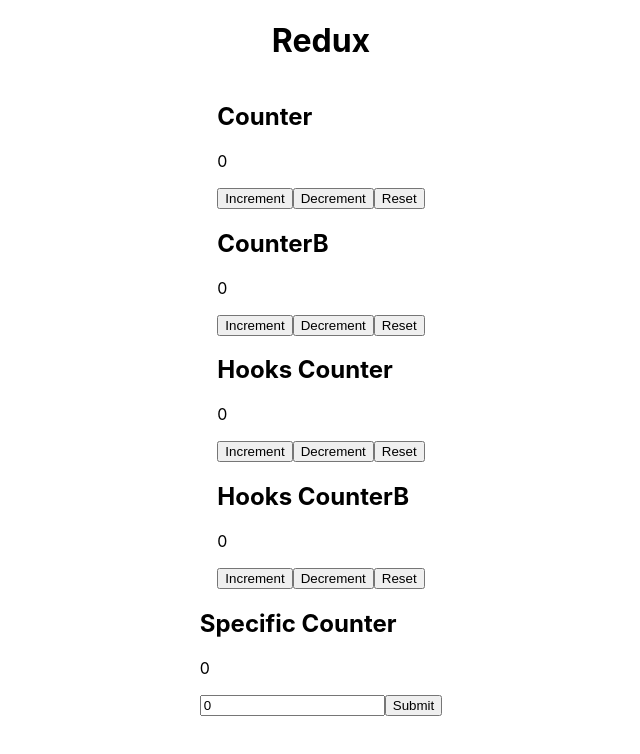
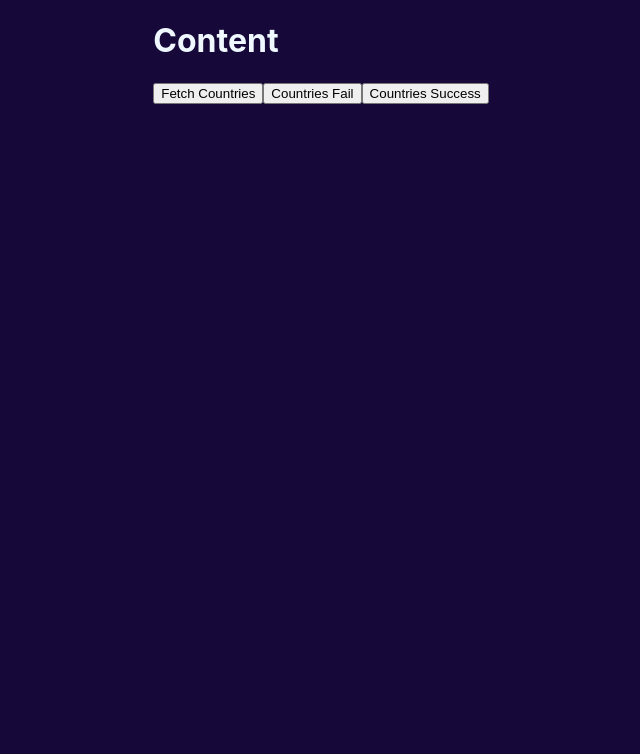
Before and after one commit to BrynRac/cv19tracker, a React (Create React App) app: page / in a window 1280 px wide. Shown: the top 754 px of the page, without its empty margins (319-959 px from the left). Built offline with nearby package versions, Linux system fonts and the light colour scheme.

Commit message:
Add api.

```diff
--- a/package.json
+++ b/package.json
@@ -6,6 +6,7 @@
     "@testing-library/jest-dom": "^4.2.4",
     "@testing-library/react": "^9.5.0",
     "@testing-library/user-event": "^7.2.1",
+    "axios": "^0.19.2",
     "react": "^16.13.1",
     "react-dom": "^16.13.1",
     "react-redux": "^7.2.0",
--- a/src/App.css
+++ b/src/App.css
@@ -1,5 +1,10 @@
 * {
   box-sizing: border-box;
+}
+
+html {
+  background-color: rgb(22, 9, 58);
+  color: aliceblue;
 }
 
 .App {
@@ -8,6 +13,7 @@
   flex-direction: column;
   align-items: center;
 }
+
 @keyframes spin {
   from {
     transform: rotate(0deg);
--- a/src/App.js
+++ b/src/App.js
@@ -1,17 +1,12 @@
 import React from 'react';
-
 import './App.css';
 
-import Counter from './components/Counter';
-import HooksCounter from './components/HooksCounter';
-import SpecificCounter from './components/SpecificCounter.js';
+import Content from './components/Content';
+
 function App() {
   return (
     <div className="App">
-      <h1>Redux</h1>
-      <Counter />
-      <HooksCounter />
-      <SpecificCounter />
+      <Content />
     </div>
   );
 }
--- /dev/null
+++ b/src/components/Content.js
@@ -0,0 +1,29 @@
+import React from 'react';
+import { useSelector, useDispatch } from 'react-redux';
+import {
+  fetchCountries,
+  fetchCountriesFail,
+  fetchCountriesSuccess,
+} from '../redux/actions/restCountriesActions.js';
+
+export default function Content() {
+  const countries = useSelector((state) => state.countries);
+  const dispatch = useDispatch();
+
+  return (
+    <div>
+      <h1>Content</h1>
+      <button onClick={() => dispatch(fetchCountries())}>
+        Fetch Countries
+      </button>
+      <button onClick={() => dispatch(fetchCountriesFail())}>
+        {' '}
+        Countries Fail
+      </button>
+      <button onClick={() => dispatch(fetchCountriesSuccess())}>
+        {' '}
+        Countries Success
+      </button>
+    </div>
+  );
+}
--- /dev/null
+++ b/src/redux/actions/restCountriesActions.js.js
@@ -0,0 +1,21 @@
+import * as types from './types';
+
+export const fetchCountries = () => {
+  return {
+    type: types.FETCH_COUNTRIES,
+  };
+};
+
+export const fetchCountriesSuccess = (countries) => {
+  return {
+    type: types.FETCH_COUNTRIES_SUCCESS,
+    countries,
+  };
+};
+
+export const fetchCountriesFail = (error) => {
+  return {
+    type: types.FETCH_COUNTRIES_FAIL,
+    error,
+  };
+};
--- a/src/redux/actions/types.js
+++ b/src/redux/actions/types.js
@@ -5,3 +5,8 @@
 export const INCREMENT_B = 'INCREMENT_B';
 export const DECREMENT_B = 'DECREMENT_B';
 export const RESET_B = 'RESET_B';
+
+//
+export const FETCH_COUNTRIES = 'FETCH_COUNTRIES';
+export const FETCH_COUNTRIES_SUCCESS = 'FETCH_COUNTRIES_SUCCESS';
+export const FETCH_COUNTRIES_FAIL = 'FETCH_COUNTRIES_FAIL';
--- /dev/null
+++ b/src/redux/reducers/countriesReducer.js
@@ -0,0 +1,33 @@
+import axios from 'axios';
+import * as types from '../actions/types';
+
+const initialState = {
+  loading: false,
+  data: [],
+};
+
+const url = `https://restcountries.eu/rest/v2/all`;
+const getAll = async () => {
+  try {
+    const response = await axios.get(url);
+    return response.data;
+  } catch (error) {
+    console.log('Error in getAll ', error);
+  }
+};
+
+export default function (state = initialState, action) {
+  switch (action.type) {
+    case types.FETCH_COUNTRIES:
+      return (state = types.FETCH_COUNTRIES);
+
+    case types.FETCH_COUNTRIES_SUCCESS:
+      return (state = getAll());
+
+    case types.FETCH_COUNTRIES_FAIL:
+      return (state = types.FETCH_COUNTRIES_FAIL);
+
+    default:
+      return state;
+  }
+}
```
Also changed, not shown: src/redux/reducers/index.js (+5 -2 lines), 1 other file (tests, documents, lock files or other folders).
